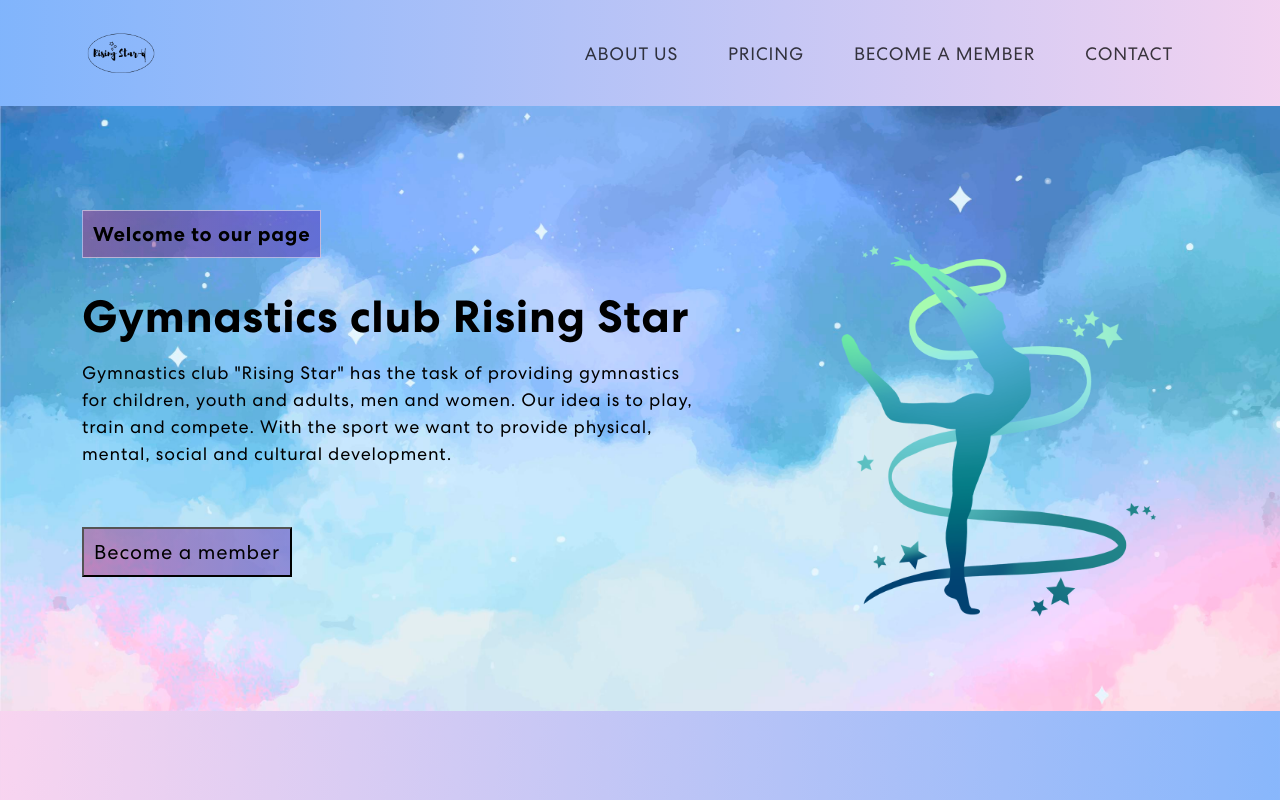
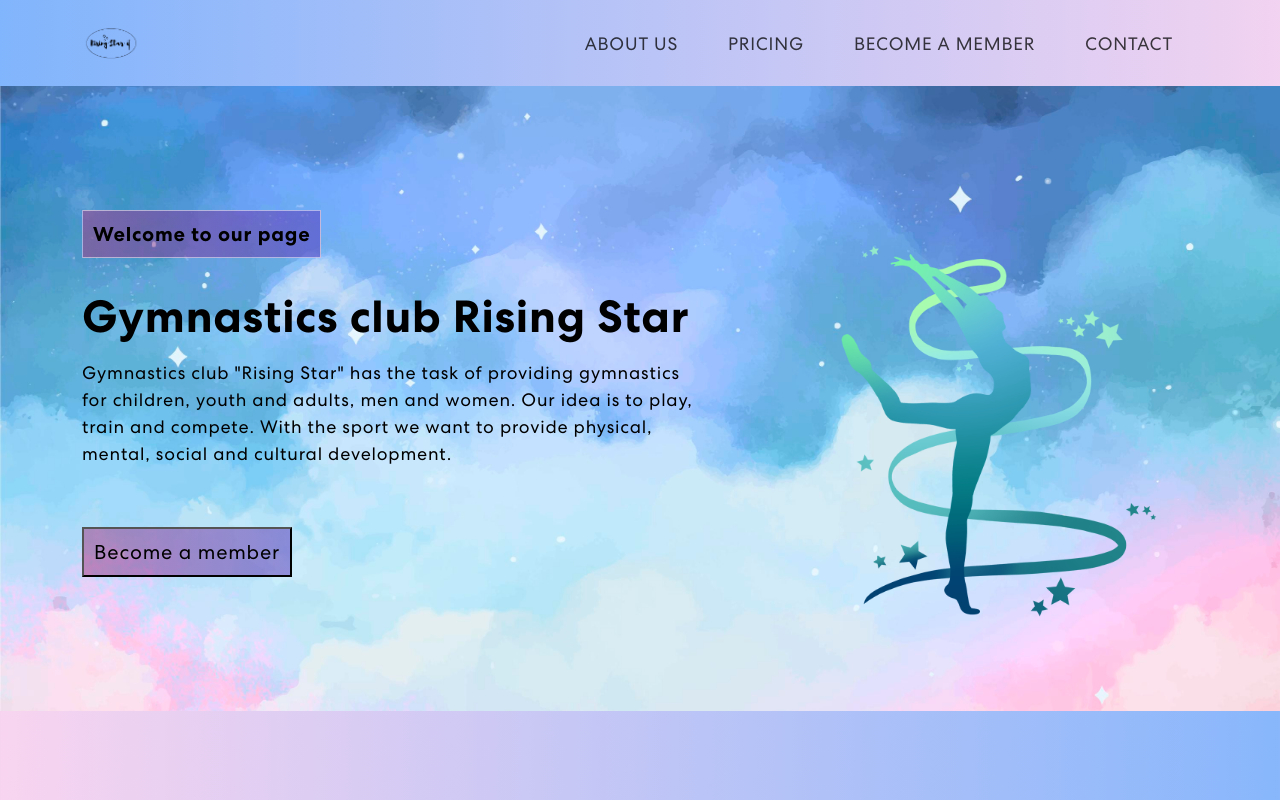
Before and after one commit to valeribeizer/rising_star, a React (Create React App) app: page / in a window 1280 px wide. Shown: the top 800 px of the page. Built offline with nearby package versions, Linux system fonts and the light colour scheme.

Commit message:
changed width  of navbar-brand

```diff
--- a/src/App.css
+++ b/src/App.css
@@ -78,11 +78,11 @@ nav.navbar {
 }
 
 nav.navbar a.navbar-brand {
-  width: 15%;
+  width: 13%;
 }
 
 nav.navbar a.navbar-brand img {
-  width: 80px;
+  width: 60px;
 }
 
 nav.navbar .navbar-nav .nav-link.navbar-link {
```
